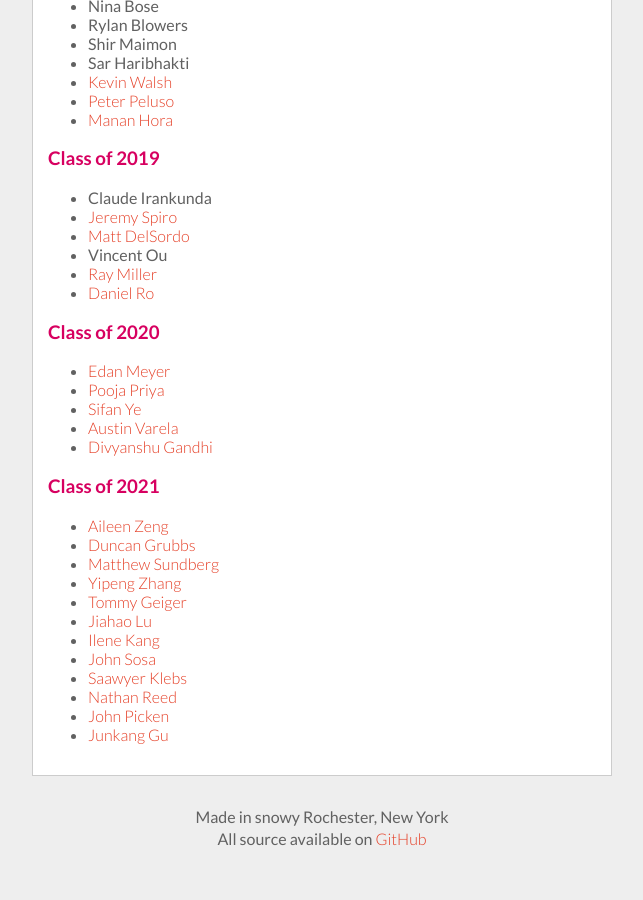
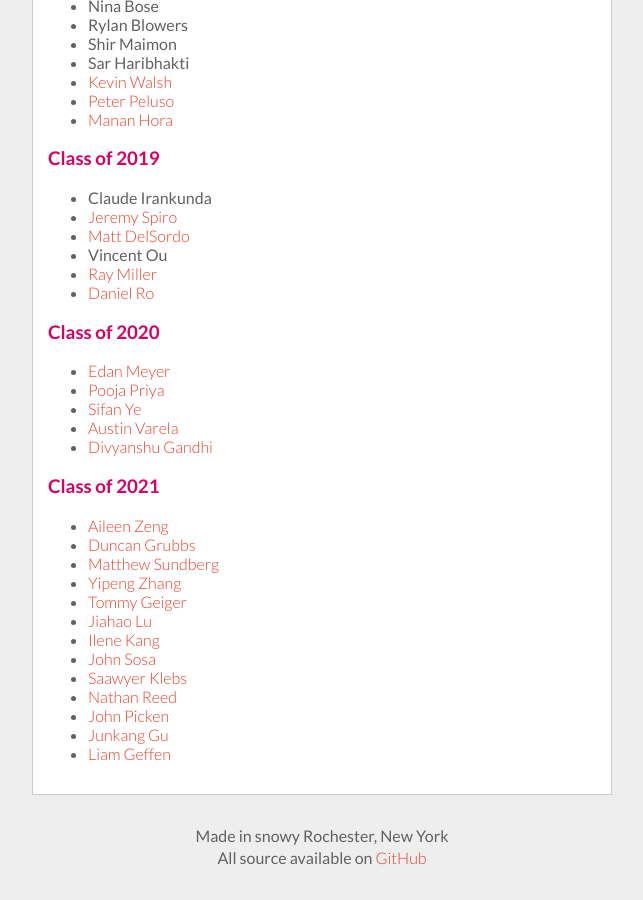
Before and after one commit to RocHack/rochack.org, a Jekyll site: the page built from about.html, in a window 1280 px wide and 900 px high, scrolled down 2051 px. Shown: the whole window, without its empty margins (318-961 px from the left). Built offline with Jekyll 4.4.1, drawn with Linux system fonts in a browser that asks for light colours.

Commit message:
Added Liam Geffen to Roster Class of 2021

```diff
--- a/about.html
+++ b/about.html
@@ -244,6 +244,9 @@ members:
     -
         name: Junkang Gu
         link: https://github.com/JKGu
+    -
+        name: Liam Geffen
+        link: https://github.com/geffenl
 
 ---
 <div class="container">
```
